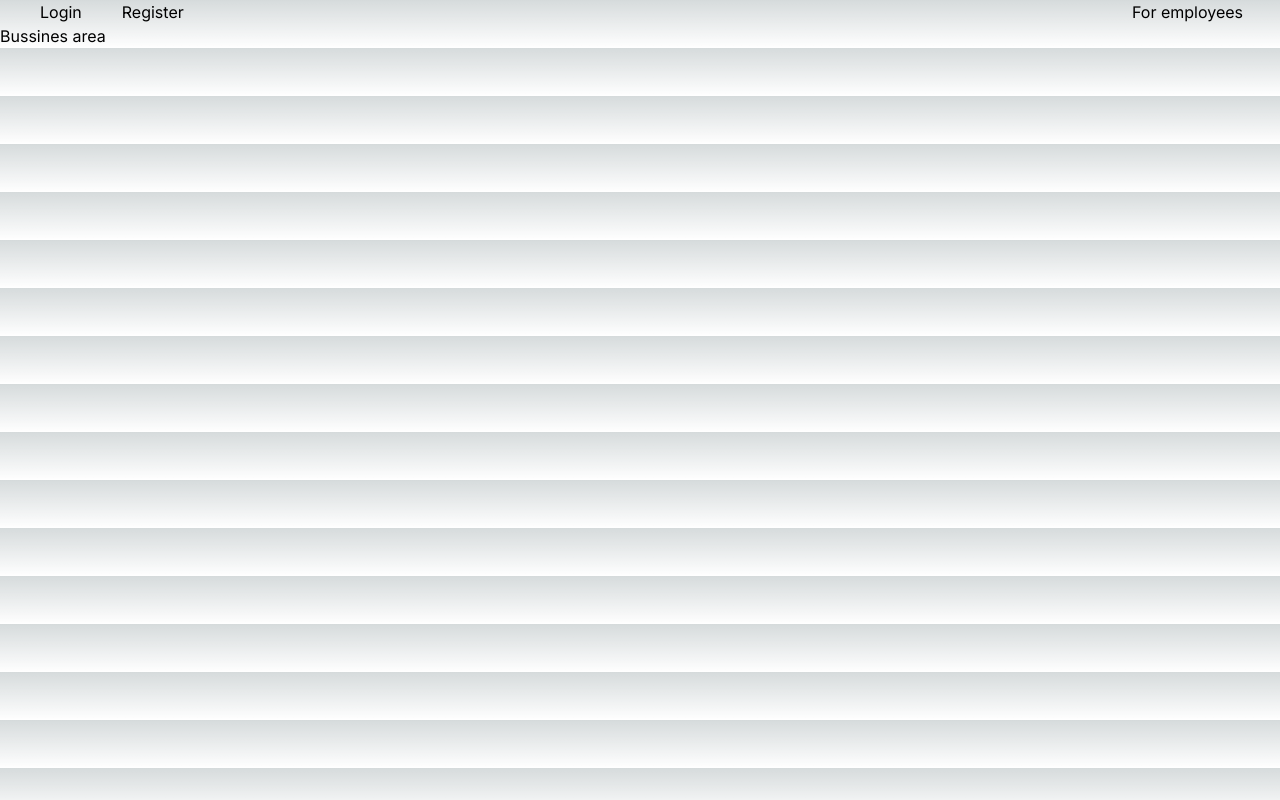
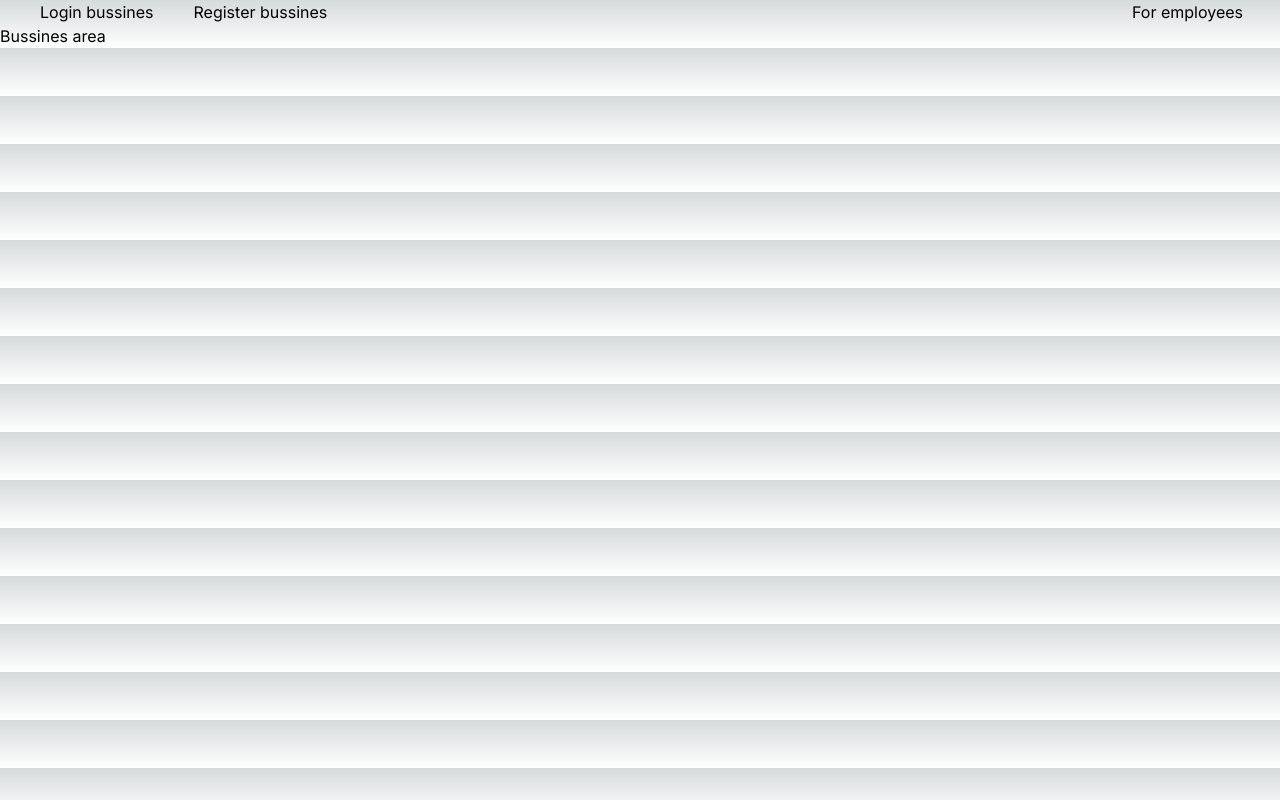
Before and after one commit to S-Guettner/techforce, a Next.js app: page /bussines in a window 1280 px wide. Built offline with nearby package versions, Linux system fonts and the light colour scheme.

Commit message:
change: adding different pages

```diff
--- /dev/null
+++ b/app/bussines/bussines-registration/page.tsx
@@ -0,0 +1,13 @@
+import { FC } from 'react'
+
+interface pageProps {
+
+}
+
+const page: FC<pageProps> = ({}) => {
+  return (
+      <h1>bussines-registration</h1>
+  )
+}
+
+export default page
--- a/app/layout.tsx
+++ b/app/layout.tsx
@@ -19,27 +19,36 @@ export default function RootLayout({
 }: {
   children: React.ReactNode
 }) {
+  //get the current path
+  const pathName = usePathname()
+  console.log(pathName)
 
-  const pathname = usePathname()
-  console.log(pathname)
+  //changes the path and link title depending on current page
+  const linkPath: '/' | '/bussines' = pathName === '/bussines' ? '/' : '/bussines'
+  const linkTitle: 'For employees' | 'For Employers' = pathName === '/bussines' ? 'For employees' : 'For Employers'
 
-
-
-  const linkPath = pathname === '/bussines' ? '/' : '/bussines'
-  const linkTitle = pathname === '/bussines' ? 'For employees' : 'For Employers'
-  console.log(linkPath)
 
   return (
     <html lang="en">
       <body className={inter.className}>
         <nav className='ml-auto  flex justify-between w-full'>
 
+          {pathName === '/bussines' ?
+            <div>
+              <button className='mx-10'>Login bussines</button>
 
+              <Link href='/bussines/bussines-registration'>
+                <p className='inline'>Register bussines</p>
+              </Link>
+            </div>
+            :
+              <div>
+                <button className='mx-10'>Login</button>
+                <button>Register</button>
+              </div>
 
-          <div>
-            <button className='mx-10'>Login</button>
-            <button>Register</button>
-          </div>
+          }
+
 
           <Link href={linkPath}>
             <p className='w-32 mx-5'>{linkTitle}</p>
```
